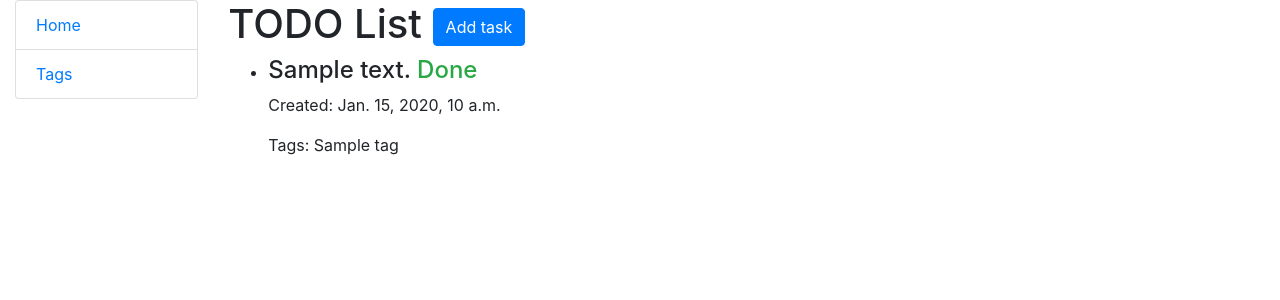
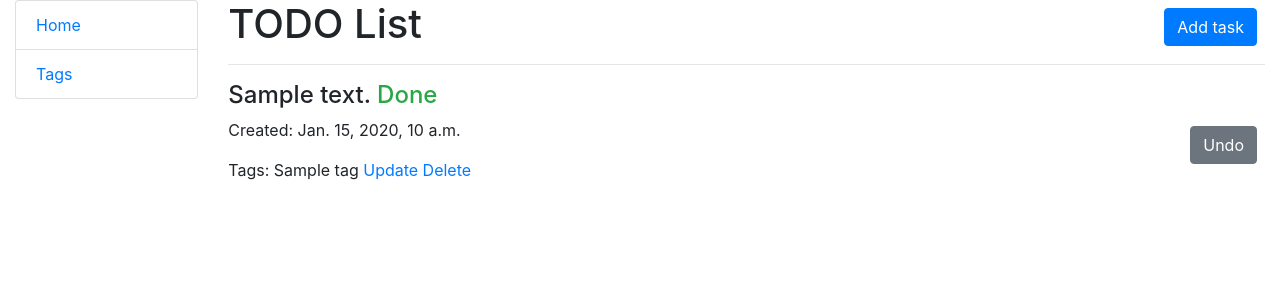
Before and after one commit to evgenijmartynuk07/to_do_list, a Django app: page / in a window 1280 px wide. Shown: the top 300 px of the page. Run offline with Django 4.2, Linux system fonts and the light colour scheme; tables that the repository leaves empty hold one stand-in row (values such as "Sample post"); some libraries are stand-ins or nearby versions.

Commit message:
Change method post for Task status and add form in html

```diff
--- a/templates/to_do_manager/task_list.html
+++ b/templates/to_do_manager/task_list.html
@@ -1,42 +1,53 @@
 {% extends "base.html" %}
-
+{% load crispy_forms_filters %}
 {% block content %}
   <h1>
     TODO List
-    <a href="{% url "to_do_list:task-create" %}" class="btn btn-primary link-to-page">
+    <a href="{% url "to_do_list:task-create" %}" class="btn btn-primary float-right m-2">
       Add task
     </a>
   </h1>
   {% if object_list %}
-    <ul>
-      {% for task in object_list %}
-        {% if task.is_completed %}
-        <li>
-          <h4>{{ task.content }} <span class="text-success">Done</span></h4>
-          <p>Created: {{ task.created }}</p>
-          <p>Tags:
-            {% for tag in task.tags.all %}
-              {{ tag.name }}
-            {% endfor %}
-          </p>
-        </li>
-        {% else %}
-          <li>
-          <h4>
+        {% for task in object_list %}
+          {% if not task.is_completed %}
+          <hr>
+          <h4><strong>
             {{ task.content }}
             <span class="text-danger">Not Done</span>
-            <span><button class="btn btn-success">Complete</button></span>
+            <form method="post" action="">
+              {% csrf_token %}
+              <button type="submit" class="btn btn-success float-right m-2" name="id" value="{{ task.id }}">Complete</button>
+            </form>
+          </strong>
           </h4>
           <p>Created: {{ task.created }}</p>
           <p>Tags:
             {% for tag in task.tags.all %}
               {{ tag.name }}
             {% endfor %}
+            <a href="{% url "to_do_list:tag-update" pk=task.id %}">Update</a>
+            <a href="{% url "to_do_list:tag-delete" pk=task.id %}">Delete</a>
           </p>
-        </li>
         {% endif %}
       {% endfor %}
-    </ul>
+      {% for task in object_list %}
+        {% if task.is_completed %}
+        <hr>
+          <h4>{{ task.content }} <span class="text-success">Done</span></h4>
+          <form method="post" action="">
+              {% csrf_token %}
+              <button type="submit" class="btn btn-secondary float-right m-2" name="id" value="{{ task.id }}">Undo</button>
+            </form>
+          <p>Created: {{ task.created }}</p>
+          <p>Tags:
+            {% for tag in task.tags.all %}
+              {{ tag.name }}
+            {% endfor %}
+            <a href="{% url "to_do_list:tag-update" pk=task.id %}">Update</a>
+            <a href="{% url "to_do_list:tag-delete" pk=task.id %}">Delete</a>
+          </p>
+        {% endif %}
+         {% endfor %}
   {% else %}
     <p>There are no tasks</p>
   {% endif %}
--- a/to_do_manager/urls.py
+++ b/to_do_manager/urls.py
@@ -8,10 +8,10 @@ urlpatterns = [
     path("task/create/", TaskCreateView.as_view(), name="task-create"),
     path("task/<int:pk>/update/", TaskUpdateView.as_view(), name="task-update"),
     path("task/<int:pk>/delete/", TaskDeleteView.as_view(), name="task-delete"),
-    path("tag/", TagListView.as_view(), name="tag-list"),
-    path("tag/create/", TagCreateView.as_view(), name="tag-create"),
-    path("tag/<int:pk>/update/", TagUpdateView.as_view(), name="tag-update"),
-    path("tag/<int:pk>/delete/", TagDeleteView.as_view(), name="tag-delete"),
+    path("tags/", TagListView.as_view(), name="tag-list"),
+    path("tags/create/", TagCreateView.as_view(), name="tag-create"),
+    path("tags/<int:pk>/update/", TagUpdateView.as_view(), name="tag-update"),
+    path("tags/<int:pk>/delete/", TagDeleteView.as_view(), name="tag-delete"),
 ]
 
 
--- a/to_do_manager/views.py
+++ b/to_do_manager/views.py
@@ -1,7 +1,6 @@
-from django.shortcuts import render
+from django.shortcuts import render, redirect
 from django.urls import reverse_lazy
 from django.views import generic
-
 from .models import Task, Tag
 
 
@@ -9,6 +8,17 @@ class TaskListView(generic.ListView):
     model = Task
     queryset = Task.objects.prefetch_related("tags")
     ordering = ["-created", "is_completed"]
+
+    def post(self, request, **kwargs):
+        self.object = Task.objects.get(id=self.request.POST.get("id"))
+
+        if self.object.is_completed:
+            self.object.is_completed = 0
+            self.object.save()
+            return redirect("to_do_list:task-list")
+        self.object.is_completed = 1
+        self.object.save()
+        return redirect("to_do_list:task-list")
 
 
 class TaskCreateView(generic.CreateView):
--- a/todo_list/settings.py
+++ b/todo_list/settings.py
@@ -43,13 +43,14 @@ INSTALLED_APPS = [
 ]
 
 MIDDLEWARE = [
+    "django.middleware.clickjacking.XFrameOptionsMiddleware",
     "django.middleware.security.SecurityMiddleware",
     "django.contrib.sessions.middleware.SessionMiddleware",
     "django.middleware.common.CommonMiddleware",
     "django.middleware.csrf.CsrfViewMiddleware",
     "django.contrib.auth.middleware.AuthenticationMiddleware",
     "django.contrib.messages.middleware.MessageMiddleware",
-    "django.middleware.clickjacking.XFrameOptionsMiddleware",
+
 ]
 
 ROOT_URLCONF = "todo_list.urls"
```
